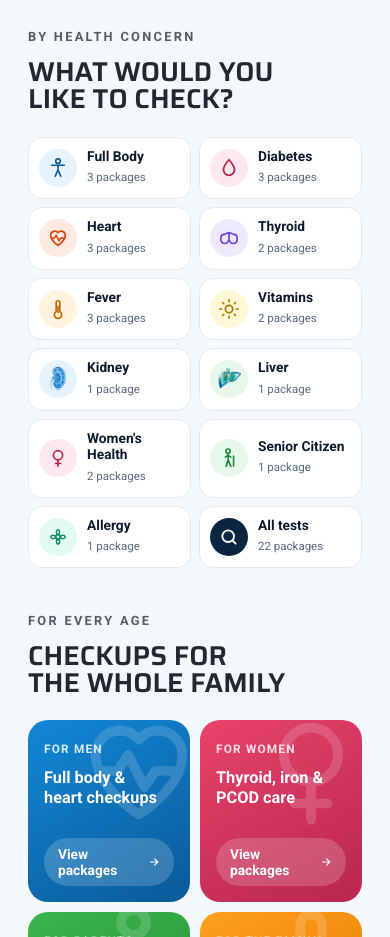
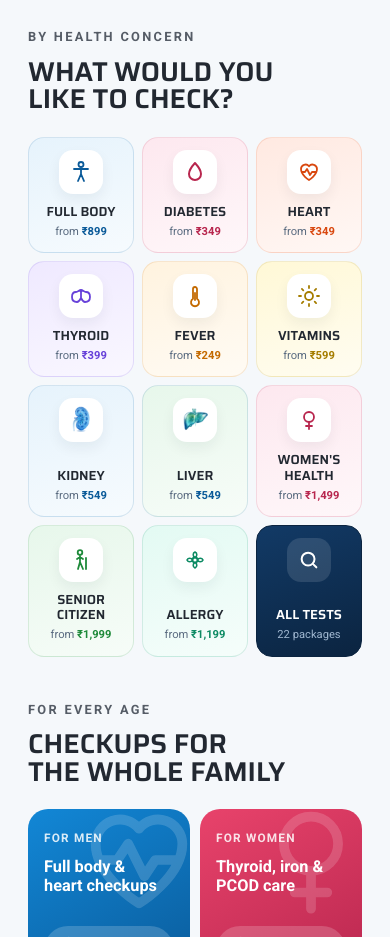
Before and after one commit to mack9048/microcheck, a plain HTML site: page index.html in a window 390 px wide. Shown: the part 2300-3237 px from the top of the page. Drawn offline with nearby package versions, Linux system fonts and the light colour scheme.

Commit message:
Modernize health-concern tiles
Category-tinted tiles with a white icon bubble, uppercase name, lowest
price and package count; lift and arrow on hover; dark All tests tile.
Compact 3-column tiles on phones.

Co-Authored-By: Claude Opus 5.5 <noreply@anthropic.com>
Claude-Session: https://claude.ai/code/session_01WXiVY8k7bqnPPiDFMFDc8h

```diff
--- a/index.html
+++ b/index.html
@@ -293,15 +293,20 @@ body::before { content: ""; position: fixed; inset: 0 0 auto; height: env(safe-a
 .note { font-size: .8rem; color: var(--ink-2); margin-top: 14px; }
 
 /* Concerns (list tiles) */
-.concerns { display: grid; grid-template-columns: repeat(4, minmax(0, 1fr)); gap: 12px; }
-.cn { display: flex; align-items: center; gap: 14px; padding: 14px 16px; border-radius: 18px; border: 1px solid var(--line); background: #fff; cursor: pointer; text-align: left; transition: border-color .2s, transform .2s; }
-.cn:hover { border-color: var(--blue); transform: translateY(-2px); }
-.cn i { width: 46px; height: 46px; border-radius: 50%; display: grid; place-items: center; background: var(--c); color: var(--cf); flex: none; font-style: normal; }
-.cn img { width: 34px; height: 34px; object-fit: contain; }
-.cn span { flex: 1; min-width: 0; }
-.cn b { display: block; font: 600 .95rem/1.2 var(--font-head); }
-.cn small { color: var(--ink-2); font-size: .8rem; }
-.cn > svg { color: var(--ink-2); flex: none; }
+.concerns { display: grid; grid-template-columns: repeat(6, minmax(0, 1fr)); gap: 14px; }
+.cn { position: relative; overflow: hidden; display: grid; align-content: space-between; gap: 18px; min-height: 168px; padding: 16px; border-radius: 22px; border: 1px solid color-mix(in srgb, var(--cf) 14%, transparent); background: linear-gradient(160deg, var(--c) 0%, color-mix(in srgb, var(--c) 35%, #fff) 100%); cursor: pointer; text-align: left; color: var(--ink); transition: transform .25s, box-shadow .25s; }
+.cn:hover { transform: translateY(-4px); box-shadow: 0 16px 32px color-mix(in srgb, var(--cf) 18%, transparent); }
+.cn i { width: 52px; height: 52px; border-radius: 16px; display: grid; place-items: center; background: #fff; color: var(--cf); font-style: normal; box-shadow: 0 6px 14px rgba(12,27,46,.06); }
+.cn img { width: 38px; height: 38px; object-fit: contain; }
+.cn > span { display: grid; gap: 4px; min-width: 0; }
+.cn b { font: 600 1.05rem/1.15 var(--font-display); text-transform: uppercase; color: #222831; }
+.cn small { font-size: .8rem; color: var(--ink-2); }
+.cn small em { font-style: normal; font-weight: 600; color: var(--cf); }
+.cn > svg { position: absolute; top: 16px; right: 16px; width: 34px; height: 34px; padding: 9px; border-radius: 50%; background: var(--cf); color: #fff; opacity: 0; transform: translate(-6px, 6px) rotate(-45deg); transition: opacity .25s, transform .25s; }
+.cn:hover > svg, .cn:focus-visible > svg { opacity: 1; transform: none; }
+.cn.all { background: linear-gradient(160deg, #123a66, #0b2440); border-color: #0b2440; }
+.cn.all b { color: #fff; } .cn.all small { color: #9fb6cf; } .cn.all i { background: rgba(255,255,255,.12); color: #fff; box-shadow: none; }
+.cn.all > svg { background: #fff; color: #0b2440; opacity: 1; transform: none; }
 
 /* For whom */
 .whom { display: grid; grid-template-columns: repeat(4, minmax(0, 1fr)); gap: 16px; }
@@ -581,7 +586,8 @@ footer a { text-decoration: none; } footer a:hover { color: #fff; }
   .hero-card::after { background: linear-gradient(180deg, rgba(10,45,110,.55) 0%, rgba(10,45,110,.2) 45%, transparent 60%); }
   .hero-art { position: relative; inset: auto; height: 440px; margin-top: -10px; -webkit-mask-image: linear-gradient(180deg, transparent 0, #000 70px); mask-image: linear-gradient(180deg, transparent 0, #000 70px); }
   .stage3d .fallback { inset: 0; }
-  .concerns, .whom { grid-template-columns: repeat(2, minmax(0, 1fr)); }
+  .whom { grid-template-columns: repeat(2, minmax(0, 1fr)); }
+  .concerns { grid-template-columns: repeat(4, minmax(0, 1fr)); }
   .shelf > .tk { flex-basis: calc((100% - 18px) / 2.15); }
   .proof, .club, .two, .app { grid-template-columns: minmax(0, 1fr); }
   .tl { grid-template-columns: minmax(0, 1fr); gap: 16px; }
@@ -638,12 +644,13 @@ footer a { text-decoration: none; } footer a:hover { color: #fff; }
   .shelf { gap: 12px; }
   .shelf > .tk { flex-basis: 86%; }
   .shelf-nav { display: none; }
-  .concerns { grid-template-columns: repeat(2, minmax(0, 1fr)); gap: 8px; }
-  .cn { padding: 10px; gap: 10px; border-radius: 14px; }
-  .cn i { width: 38px; height: 38px; }
-  .cn img { width: 28px; height: 28px; }
-  .cn b { font-size: .86rem; }
-  .cn small { font-size: .72rem; }
+  .concerns { grid-template-columns: repeat(3, minmax(0, 1fr)); gap: 8px; }
+  .cn { min-height: 0; padding: 12px 10px; gap: 10px; border-radius: 16px; justify-items: center; text-align: center; }
+  .cn i { width: 44px; height: 44px; border-radius: 14px; }
+  .cn img { width: 30px; height: 30px; }
+  .cn b { font-size: .82rem; }
+  .cn small { font-size: .7rem; }
+  .cn small .cnt { display: none; }
   .cn > svg { display: none; }
   .whom { grid-template-columns: repeat(2, minmax(0, 1fr)); gap: 10px; }
   .wm { min-height: 160px; padding: 16px; border-radius: 20px; }
@@ -1181,9 +1188,10 @@ footer a { text-decoration: none; } footer a:hover { color: #fff; }
 
   // Concerns
   $('concernGrid').innerHTML = CONCERN_ORDER.map(function (k) {
-    var d = CATS[k], n = PACKAGES.filter(function (p) { return p.cat === k; }).length;
-    return '<button class="cn" type="button" data-cat="' + k + '"><i style="--c:' + d.c + ';--cf:' + (d.cf || '#0a5a99') + '">' + icon(k, d.img ? 34 : 22) + '</i><span><b>' + d.label + '</b><small>' + n + (n === 1 ? ' package' : ' packages') + '</small></span><svg width="16" height="16"><use href="#i-arrow"/></svg></button>';
-  }).join('') + '<button class="cn" type="button" data-cat="all"><i style="--c:#0b2440;--cf:#fff"><svg width="20" height="20"><use href="#i-search"/></svg></i><span><b>All tests</b><small>' + PACKAGES.length + ' packages</small></span><svg width="16" height="16"><use href="#i-arrow"/></svg></button>';
+    var d = CATS[k], list = PACKAGES.filter(function (p) { return p.cat === k; }), n = list.length;
+    var min = Math.min.apply(null, list.map(function (p) { return p.price; }));
+    return '<button class="cn" type="button" data-cat="' + k + '" style="--c:' + d.c + ';--cf:' + (d.cf || '#0a5a99') + '"><i>' + icon(k, d.img ? 38 : 24) + '</i><span><b>' + d.label + '</b><small>from <em>' + inr(min) + '</em><span class="cnt"> · ' + n + (n === 1 ? ' package' : ' packages') + '</span></small></span><svg><use href="#i-arrow"/></svg></button>';
+  }).join('') + '<button class="cn all" type="button" data-cat="all" style="--cf:#0b2440"><i><svg width="22" height="22"><use href="#i-search"/></svg></i><span><b>All tests</b><small>' + PACKAGES.length + ' packages</small></span><svg><use href="#i-arrow"/></svg></button>';
   $('concernGrid').addEventListener('click', function (e) { var b = e.target.closest('[data-cat]'); if (b) setFilter(b.dataset.cat, true); });
 
   // Cart
```
